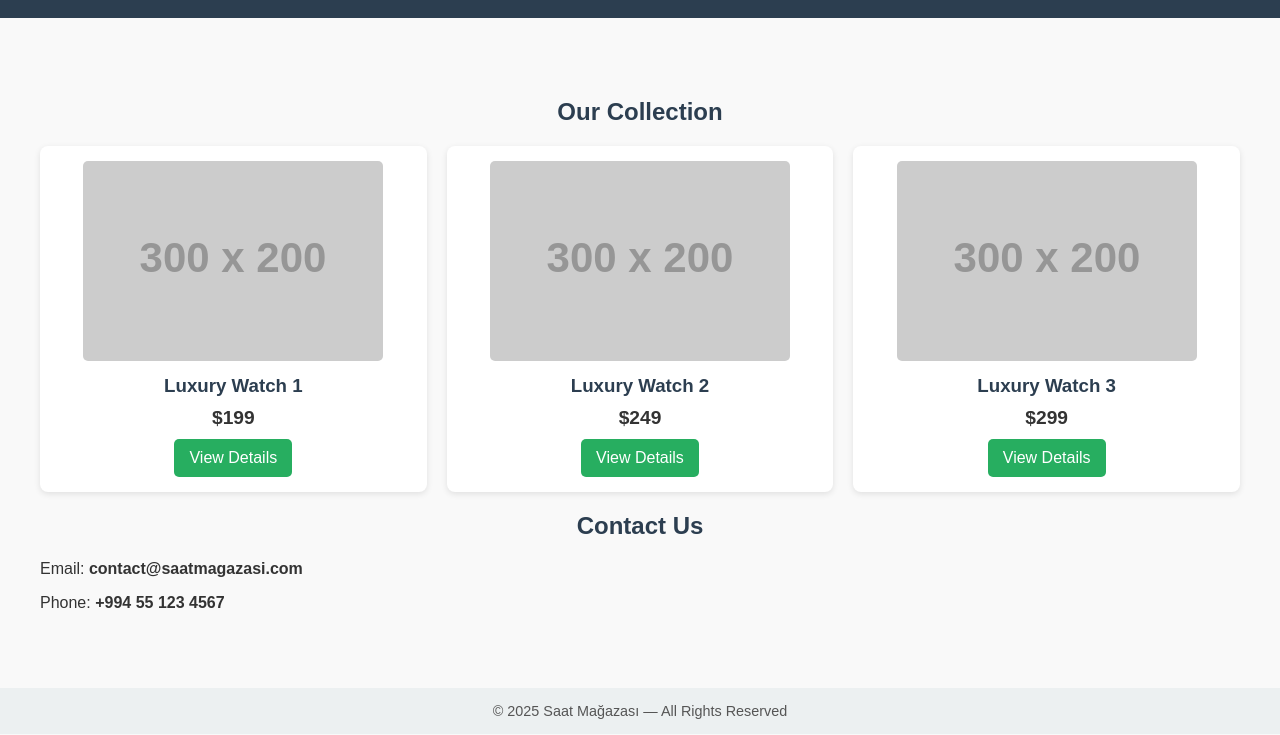
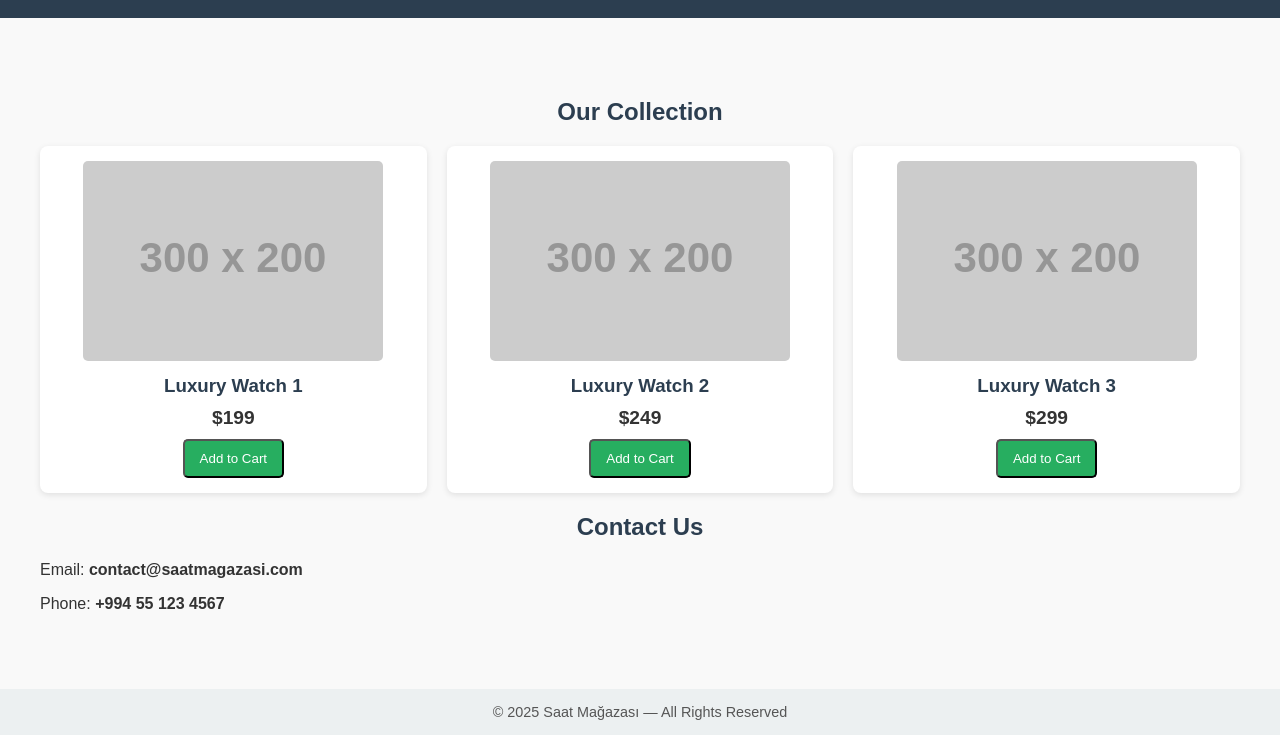
Before and after one commit to alesgerovrovsen5/rovshanalasgarov, a plain HTML site: page index.html in a window 1280 px wide. Shown: the part 87-822 px from the top of the page. Drawn offline with Linux system fonts and the light colour scheme; placeholder pictures from the web are drawn by us.

Commit message:
Update index.html

```diff
--- a/index.html
+++ b/index.html
@@ -24,21 +24,21 @@
   <img src="https://via.placeholder.com/300x200.png?text=Luxury+Watch+1" alt="Luxury Watch 1">
   <h3>Luxury Watch 1</h3>
   <p class="price">$199</p>
-          <a class="btn" href="watch1.html">View Details</a>
+  <button class="btn" onclick="addToCart('Luxury Watch 1', 199)">Add to Cart</button>
 </div>
 
 <div class="product">
   <img src="https://via.placeholder.com/300x200.png?text=Luxury+Watch+2" alt="Luxury Watch 2">
   <h3>Luxury Watch 2</h3>
   <p class="price">$249</p>
-          <a class="btn" href="watch2.html">View Details</a>
+  <button class="btn" onclick="addToCart('Luxury Watch 2', 249)">Add to Cart</button>
 </div>
 
 <div class="product">
   <img src="https://via.placeholder.com/300x200.png?text=Luxury+Watch+3" alt="Luxury Watch 3">
   <h3>Luxury Watch 3</h3>
   <p class="price">$299</p>
-          <a class="btn" href="watch3.html">View Details</a>
+  <button class="btn" onclick="addToCart('Luxury Watch 3', 299)">Add to Cart</button>
 </div>
 
       </div>
```
Lines whose indentation alone changed are shown as unchanged.
